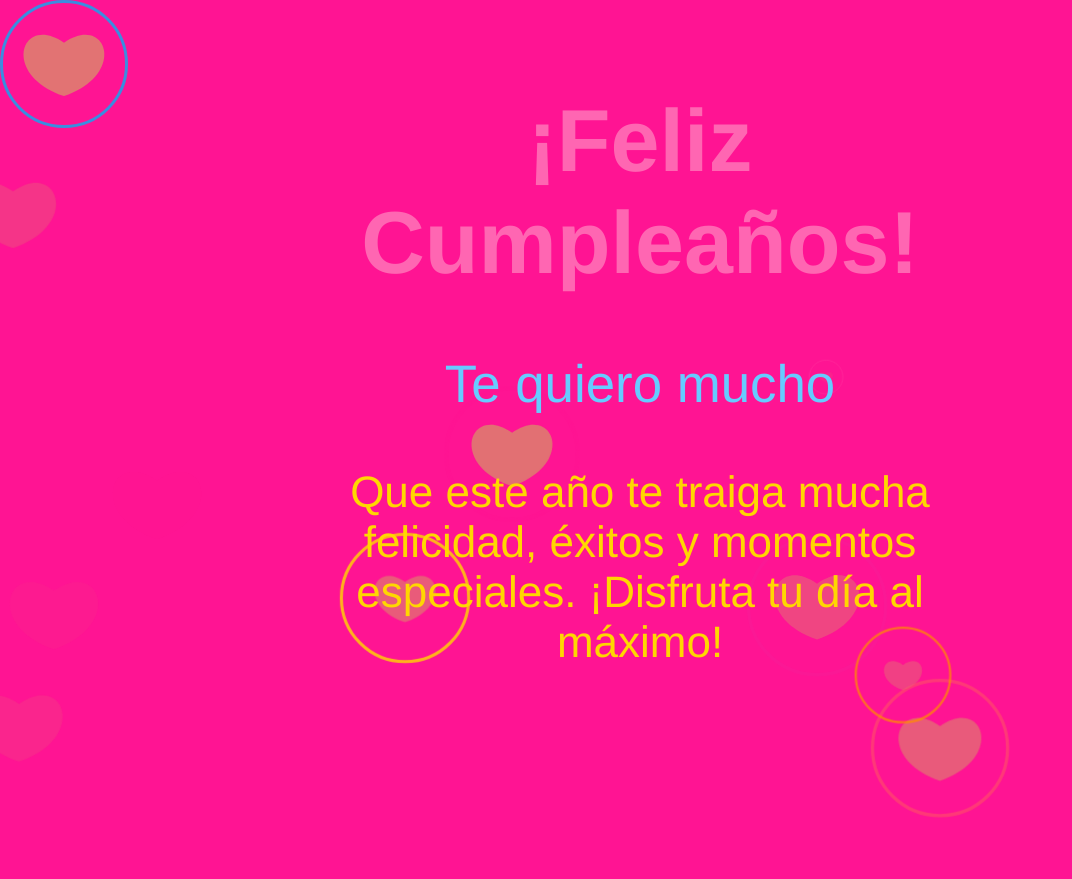
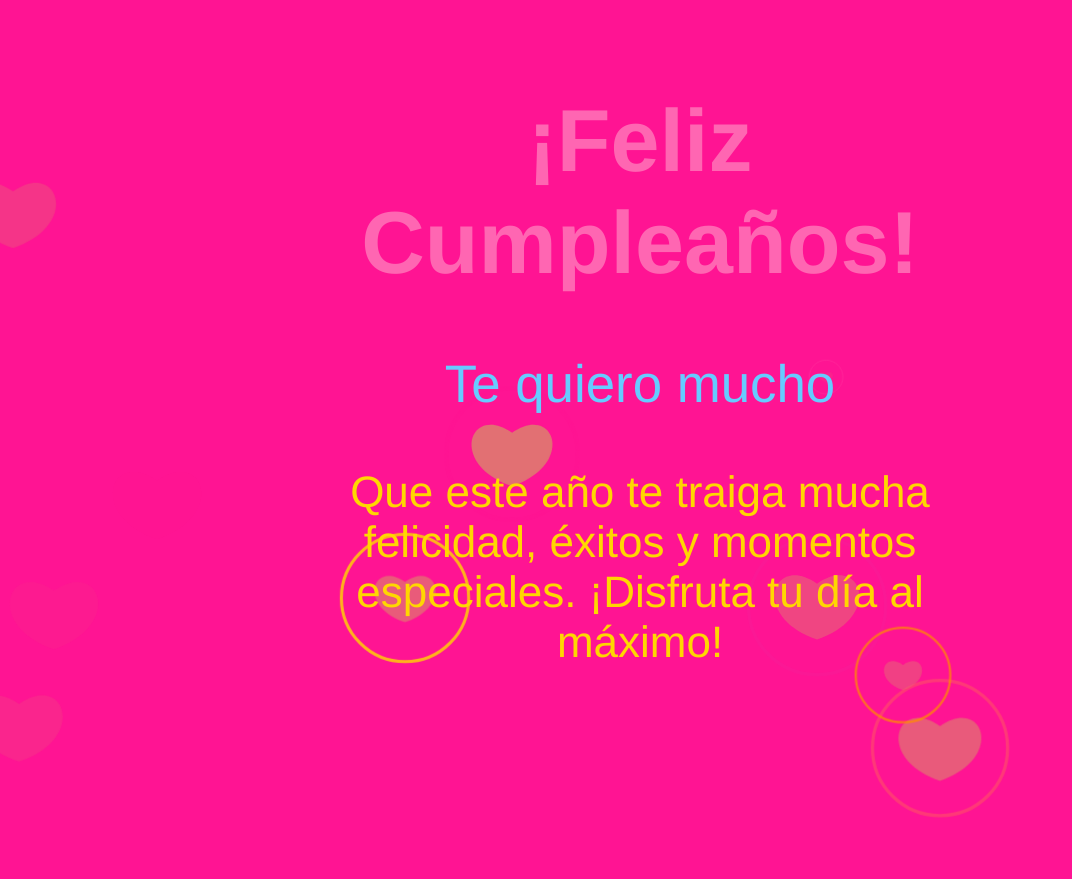
Before and after one commit to EF2k2/EF2k2.github.io, a plain HTML site: page index.html in a window 1280 px wide. Shown: the whole page, without its empty margins (0-1072 px from the left). Drawn offline with nearby package versions, Linux system fonts and the light colour scheme.

Commit message:
Update index.html

```diff
--- a/index.html
+++ b/index.html
@@ -8,13 +8,6 @@
     <script src="confeti.js"></script>
 </head>
 <body>
-
-    <div class="bubble">
-        <svg class="heart" viewBox="0 0 600 500">
-            <path d="M300,150 C500,10 600,300 300,400 C0,300 100,10 300,150"/>
-        </svg>
-        <div class="bubble-dummy"></div>
-    </div>
 
     <div class="fondo-con-diseno">
         <div class="centrado">
```
